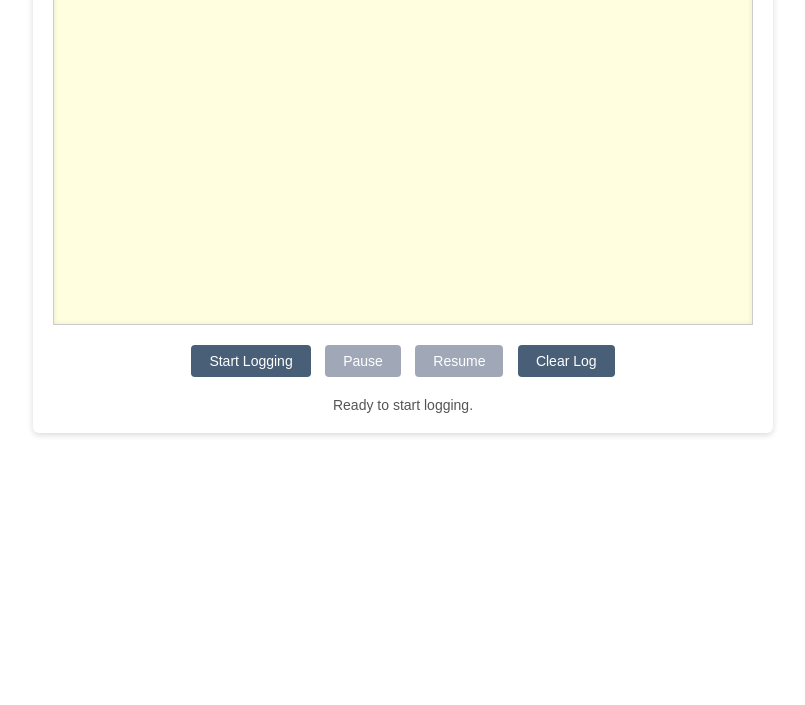
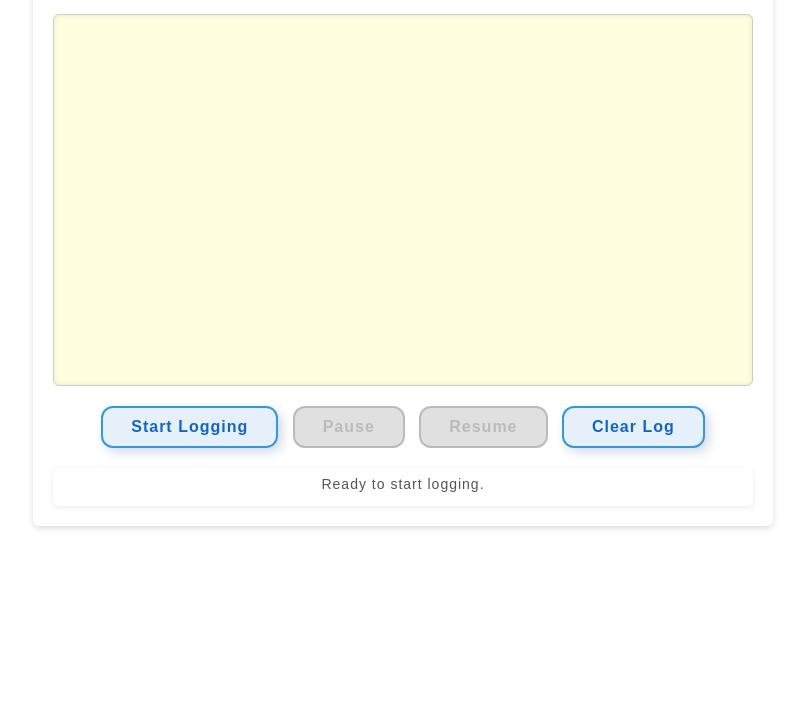
Before and after one commit to zWhills/BetaTestBatLog, a plain HTML site: page index.html in a window 1280 px wide. Shown: the part 135-840 px from the top of the page, without its empty margins (237-1042 px from the left). Before the commit the page ends 800 px from the top, so only its background shows below. Drawn offline with Linux system fonts and the light colour scheme.

Commit message:
Update style.css

```diff
--- a/style.css
+++ b/style.css
@@ -4,20 +4,28 @@ body {
   margin: 0;
   padding: 20px;
   color: #333;
+  min-height: 100vh;
+  transition: background 0.6s cubic-bezier(0.4,0,0.2,1);
 }
 
 .container {
   max-width: 700px;
-  margin: 0 auto;
+  margin: 40px auto 0 auto;
   background: #fff;
   padding: 20px;
   border-radius: 6px;
   box-shadow: 0 2px 6px rgba(0, 0, 0, 0.15);
+  animation: fadeInUp 0.8s cubic-bezier(0.4,0,0.2,1);
 }
 
 h2 {
   margin-top: 0;
   text-align: center;
+  letter-spacing: 2px;
+  font-weight: 700;
+  font-size: 2.2rem;
+  color: #333;
+  animation: fadeIn 1.2s cubic-bezier(0.4,0,0.2,1);
 }
 
 #logOutput {
@@ -28,29 +36,75 @@ h2 {
   white-space: pre-wrap;
   padding: 10px;
   font-family: monospace;
+  font-size: 1.08rem;
+  color: #333;
+  border-radius: 6px;
   box-shadow: inset 0 0 5px rgba(0, 0, 0, 0.1);
+  transition: box-shadow 0.3s;
+  animation: fadeIn 1.5s cubic-bezier(0.4,0,0.2,1);
+}
+
+#logOutput::-webkit-scrollbar {
+  width: 8px;
+  background: #ffffe0;
+  border-radius: 8px;
+}
+#logOutput::-webkit-scrollbar-thumb {
+  background: #ccc;
+  border-radius: 8px;
 }
 
 .buttons {
   margin-top: 15px;
   text-align: center;
+  animation: fadeInUp 1.2s cubic-bezier(0.4,0,0.2,1);
 }
 
 button {
   margin: 5px;
-  padding: 8px 18px;
-  background-color: #495f77;
-  border: none;
-  border-radius: 4px;
-  color: white;
-  font-size: 14px;
+  padding: 10px 28px;
+  background: #e6f0fa;
+  border: 2px solid #3498db;
+  border-radius: 12px;
+  color: #1565c0;
+  font-size: 16px;
+  font-weight: 700;
   cursor: pointer;
   font-family: Arial, sans-serif;
+  box-shadow:
+    4px 4px 12px #d1d9e6,
+    -4px -4px 12px #ffffff;
+  transition: background 0.3s, color 0.3s, border 0.3s, box-shadow 0.18s, transform 0.18s;
+  outline: none;
+  letter-spacing: 1px;
+  position: relative;
+  overflow: hidden;
+}
+
+button:hover:not(:disabled) {
+  background: #3498db;
+  color: #fff;
+  border-color: #1565c0;
+  box-shadow:
+    2px 2px 8px #d1d9e6,
+    -2px -2px 8px #ffffff;
+  transform: translateY(-2px) scale(1.04);
+}
+
+button:active:not(:disabled) {
+  background: #1565c0;
+  color: #fff;
+  border-color: #1565c0;
+  box-shadow: inset 2px 2px 6px #d1d9e6, inset -2px -2px 6px #ffffff;
+  transform: scale(0.98);
 }
 
 button:disabled {
-  background-color: #a0a8b8;
+  background: #e0e0e0;
+  color: #bbb;
+  border-color: #bbb;
   cursor: not-allowed;
+  box-shadow: none;
 }
 
 #status {
@@ -58,4 +112,28 @@ button:disabled {
   text-align: center;
   font-size: 14px;
   color: #555;
+  letter-spacing: 1px;
+  min-height: 22px;
+  border-radius: 6px;
+  background: #fff;
+  box-shadow: 0 2px 6px rgba(0,0,0,0.08);
+  padding: 8px 0;
+  animation: fadeIn 1.5s cubic-bezier(0.4,0,0.2,1);
+  transition: color 0.4s, box-shadow 0.3s;
 }
+
+@keyframes fadeInUp {
+  from {
+    opacity: 0;
+    transform: translateY(40px);
+  }
+  to {
+    opacity: 1;
+    transform: translateY(0);
+  }
+}
+
+@keyframes fadeIn {
+  from { opacity: 0; }
+  to { opacity: 1; }
+}
```
